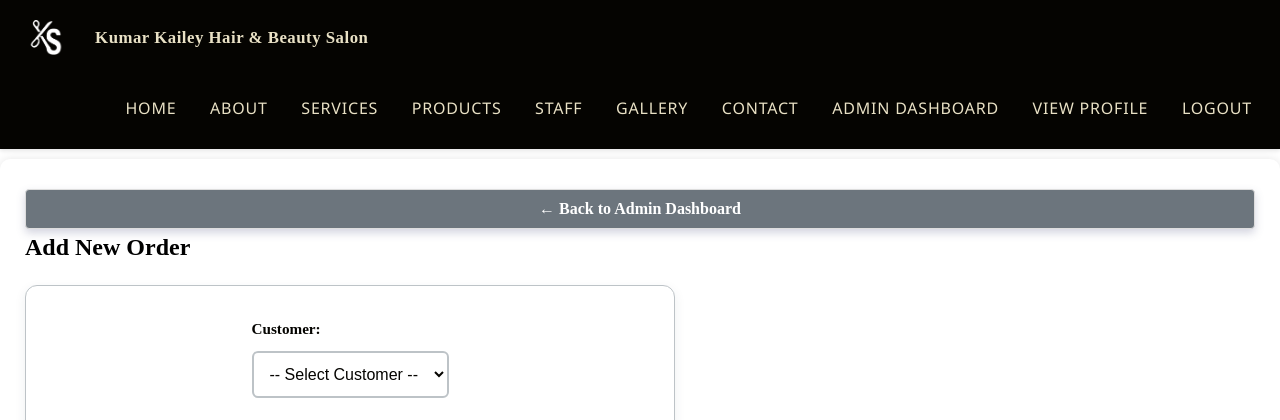
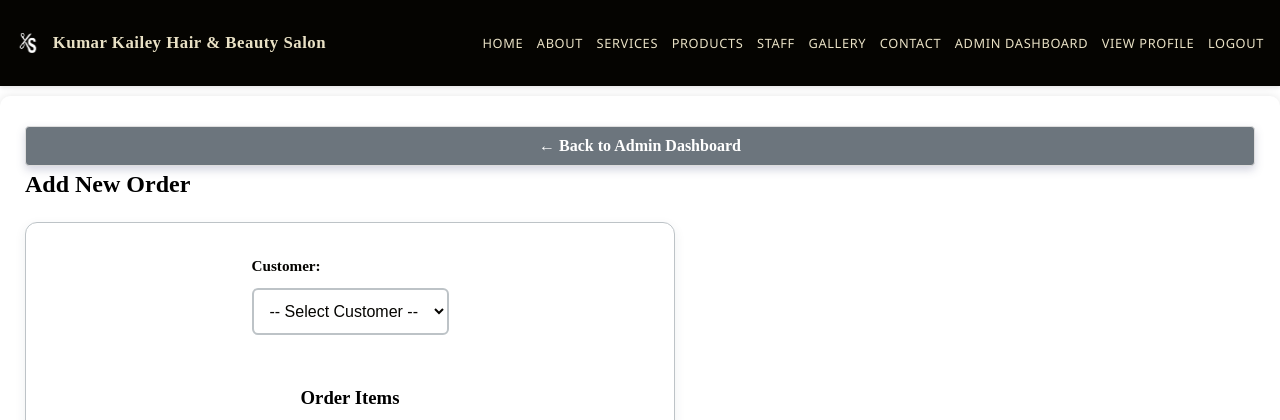
Before and after one commit to qqsas/SalonWebApplication, a PHP site: page /add_order.php in a window 1280 px wide. Shown: the top 420 px of the page. Run offline with PHP 8.4, Linux system fonts and the light colour scheme; the visitor is signed in with stand-in values (Sample User, id 1); data that the repository does not hold is empty; some libraries are stand-ins or nearby versions.

Commit message:
Fix navbar style overlap on edit pages

```diff
--- a/Project/addedit.css
+++ b/Project/addedit.css
@@ -54,15 +54,15 @@
     place-items: center;
 }
 
-.Header-navbar {
+/* .Header-navbar {
     background-color: #050401;
     padding: 0.75rem 0;
     box-shadow: 0 2px 4px rgba(0,0,0,0.1);
     position: relative;
     margin-bottom: 0rem;
-}
+} */
 
-.container-fluid {
+/* .container-fluid {
     width: 100%;
     padding: 0 1.5rem;
     display: flex;
@@ -72,13 +72,13 @@
     max-width: 1400px;
     margin: 0 auto;
     gap: 1rem;
-}
+} */
 
 .container-fluid a {
     color: #e9e1c5;
 }
 
-.navbar-brand {
+/* .navbar-brand {
     display: flex;
     align-items: center;
     text-decoration: none;
@@ -92,7 +92,7 @@
     height: clamp(28px, 4vw, 35px);
     margin-right: 0.75rem;
     filter: brightness(0) invert(1);
-}
+} */
 
 /* Mobile menu toggle */
 .menu-toggle {
@@ -112,7 +112,7 @@
     margin-left: auto;
 }
 
-.navbar-nav {
+/* .navbar-nav {
     display: flex;
     list-style: none;
     align-items: center;
@@ -130,7 +130,7 @@
     padding: 0.5rem 0.25rem;
     white-space: nowrap;
     font-size: clamp(0.9rem, 1.5vw, 1rem);
-}
+} */
 
 .nav-link:hover {
     color: var(--primary-color);
```
